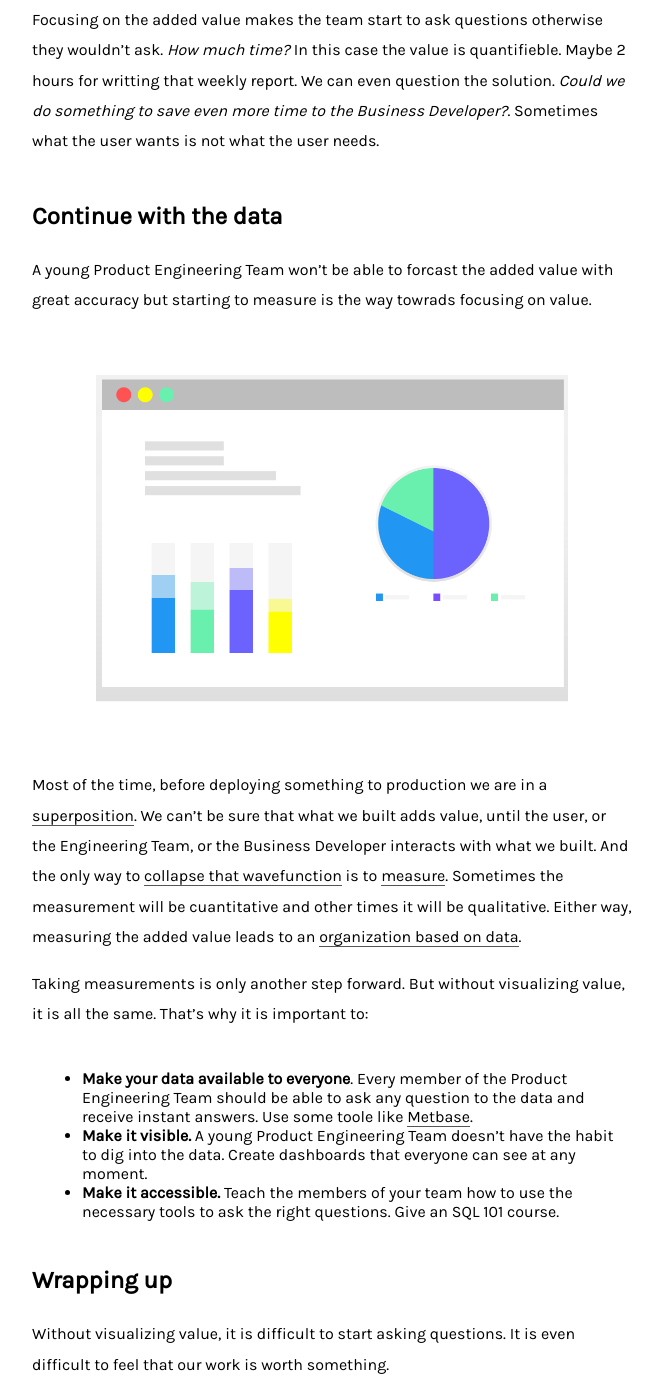
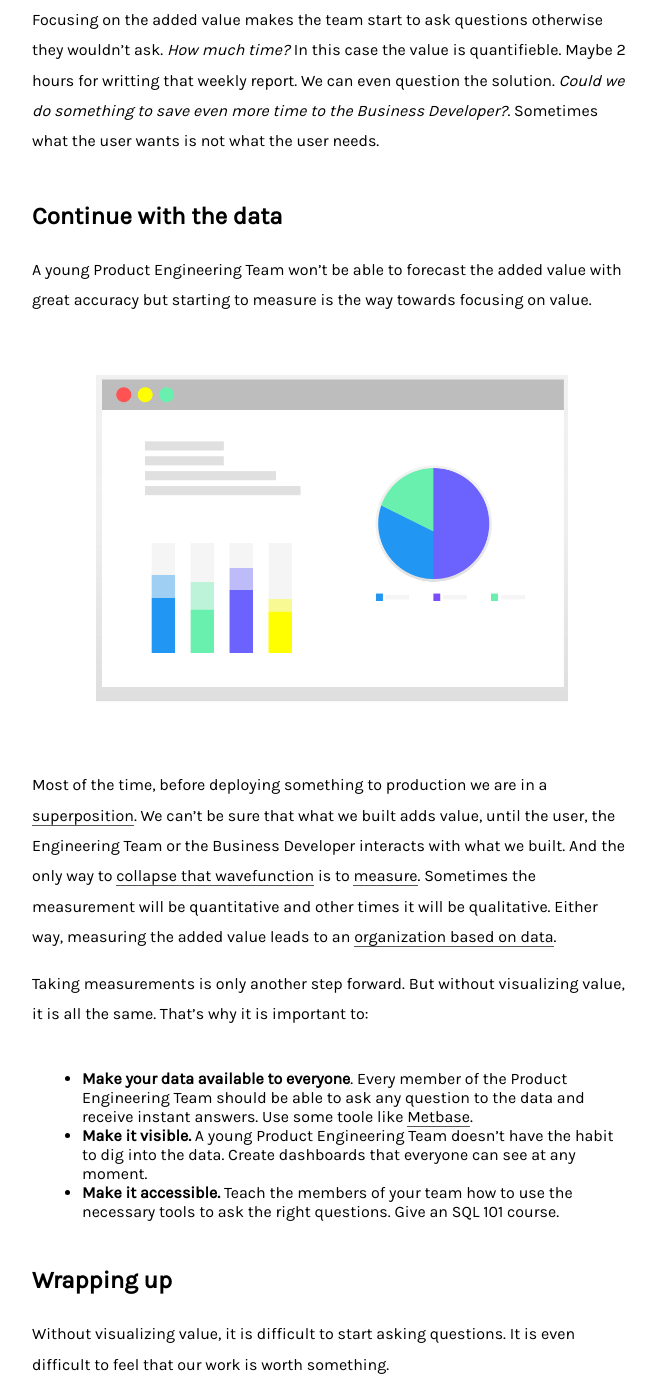
Before and after one commit to stanete/stanete.github.io, a Jekyll site: the page built from _posts/2020-05-27-focus-on-value.md, in a window 1280 px wide and 1400 px high, scrolled down 3800 px. Shown: the whole window, without its empty margins (308-970 px from the left). Built offline with Jekyll 4.4.1, drawn with Linux system fonts in a browser that asks for light colours; comment, search, counter and statistics services are not loaded; some of the changed text lies outside the part shown.

Commit message:
Apply feedback from peers and friends

```diff
--- a/_posts/2020-05-27-focus-on-value.md
+++ b/_posts/2020-05-27-focus-on-value.md
@@ -27,7 +27,7 @@ I personally prefer how [Ron Jeffries](https://ronjeffries.com/) defines it in [
 
 > In Agile software development —as in many other realms— we talk about the notion of value. We make decisions about what to do, or what not to do, based on value. We do things sooner if they are of higher value, and we do things later if their value is lower. What do we mean by value? Value is, simply, "what you want".
 
-Good and experienced Product Engineering Teams are able to forcast the value they will add with a decent accuracy. They take decisions based on the certainty they have on that forcast and ideally they can quantify it. They can put a number on it because [statistics](https://medium.com/@joseperezaguera/some-basic-statistical-techniques-for-product-managers-250a02586453) and data analysis are part of the culture. But unexperienced ones struggle to do that. Most of the time is because, in their their teams, value is not explicit nor visualized.
+Good and experienced Product Engineering Teams are able to forecast the value they will add with a decent accuracy. They take decisions based on the certainty they have on that forecast and ideally they can quantify it. They can put a number on it because [statistics](https://medium.com/@joseperezaguera/some-basic-statistical-techniques-for-product-managers-250a02586453) and data analysis are part of the culture. But unexperienced ones struggle to do that. Most of the time is because, in their their teams, value is not explicit nor visualized.
 
 ![](/images/scrum_board.png)
 
@@ -57,11 +57,11 @@ Focusing on the added value makes the team start to ask questions otherwise they
 
 ## Continue with the data
 
-A young Product Engineering Team won't be able to forcast the added value with great accuracy but starting to measure is the way towrads focusing on value.
+A young Product Engineering Team won't be able to forecast the added value with great accuracy but starting to measure is the way towards focusing on value.
 
 ![](/images/dashboard.png)
 
-Most of the time, before deploying something to production we are in a [superposition](https://www.youtube.com/watch?v=UjaAxUO6-Uw). We can't be sure that what we built adds value, until the user, or the Engineering Team, or the Business Developer interacts with what we built. And the only way to [collapse that wavefunction](https://www.youtube.com/watch?v=RlXdsyctD50) is to [measure](https://www.amazon.es/Measure-What-Matters-Google-Foundation/dp/0525536221). Sometimes the measurement will be cuantitative and other times it will be qualitative. Either way, measuring the added value leads to an [organization based on data](https://medium.com/@joseperezaguera/algunas-claves-y-herramientas-para-crear-una-cultura-organizativa-basada-en-datos-e9785a1498ac).
+Most of the time, before deploying something to production we are in a [superposition](https://www.youtube.com/watch?v=UjaAxUO6-Uw). We can't be sure that what we built adds value, until the user, the Engineering Team or the Business Developer interacts with what we built. And the only way to [collapse that wavefunction](https://www.youtube.com/watch?v=RlXdsyctD50) is to [measure](https://www.amazon.es/Measure-What-Matters-Google-Foundation/dp/0525536221). Sometimes the measurement will be quantitative and other times it will be qualitative. Either way, measuring the added value leads to an [organization based on data](https://medium.com/@joseperezaguera/algunas-claves-y-herramientas-para-crear-una-cultura-organizativa-basada-en-datos-e9785a1498ac).
 
 Taking measurements is only another step forward. But without visualizing value, it is all the same. That's why it is important to:
 
```
Also changed, not shown: other parts of _posts/2020-05-27-focus-on-value.md (+1 -1 lines).
